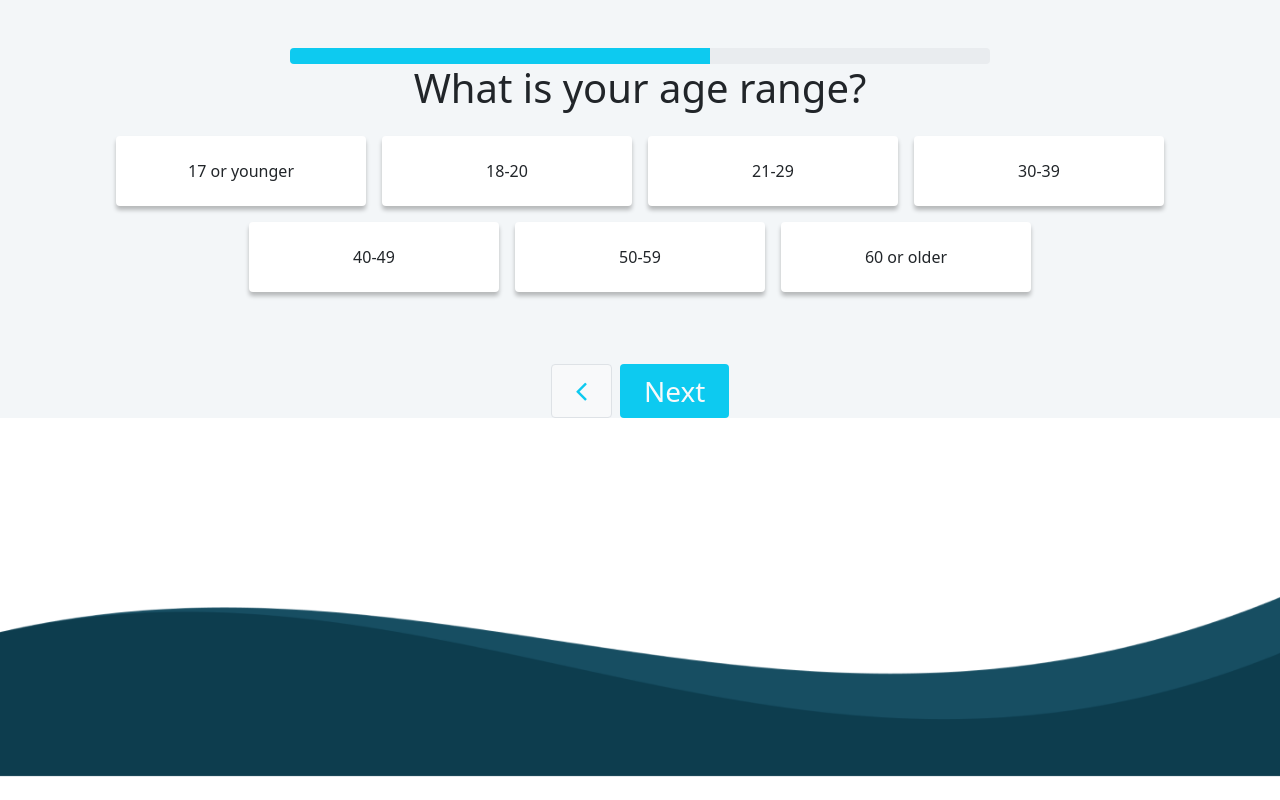
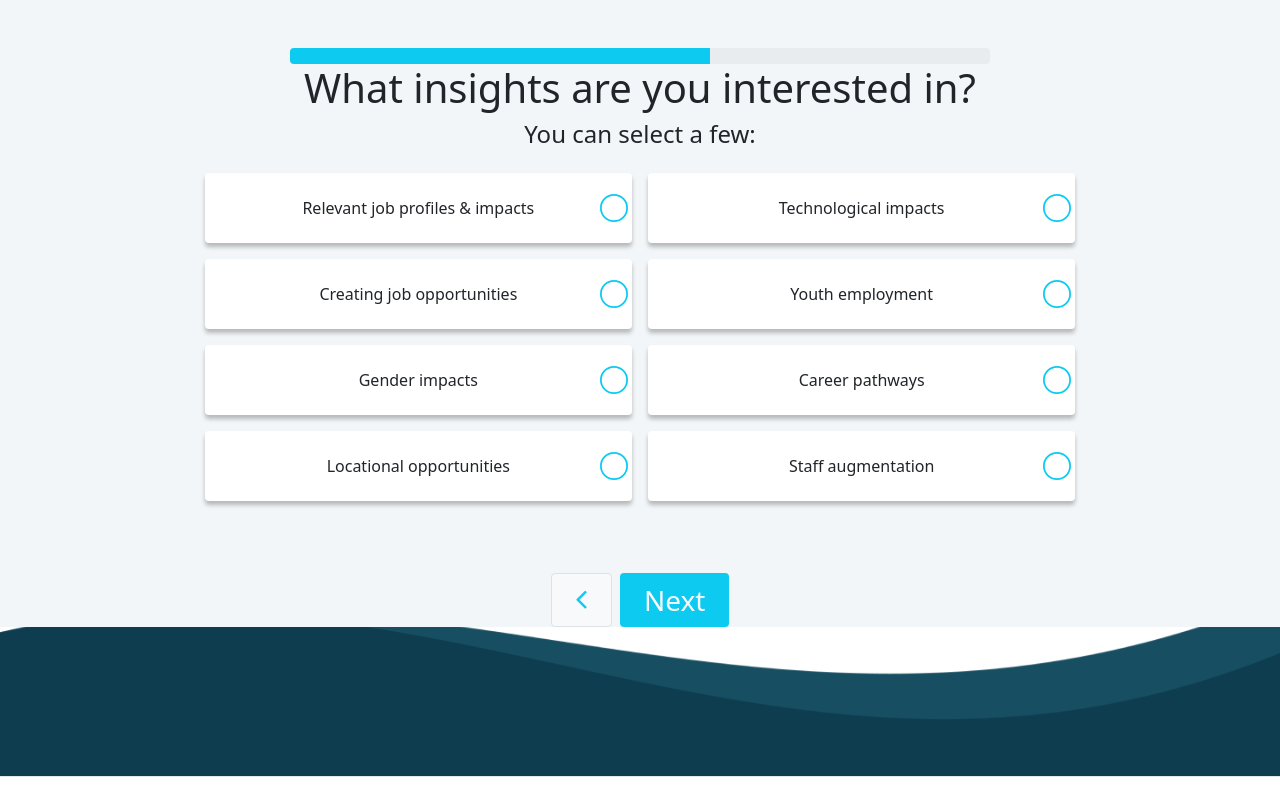
Before and after one commit to MoidulHasan/multi-step-survey-form-using-react, a React (Create React App) app: page / in a window 1280 px wide. Built offline with nearby package versions, Linux system fonts and the light colour scheme.

Commit message:
step5 added

```diff
--- /dev/null
+++ b/src/components/checkbox/checkbox.js
@@ -0,0 +1,24 @@
+import React from "react";
+// import { From } from "react-bootstrap";
+import './styles.css'
+import { BsFillCheckCircleFill, BsCircle } from "react-icons/bs";
+
+const Checkbox = (props) => {
+    let { name, value, lavel, selected } = props;
+    console.log(selected);
+
+    let select = selected.indexOf(value) === -1 ? false : true;
+
+    const icon = selected.indexOf(value) === -1 ? '<BsCircle className={`text-info fs-3 position-absolute end-0 m-1`} />' : '<BsFillCheckCircleFill className={`text-info fs-3 position-absolute end-0 m-1`} />'
+
+    // BsCircle
+
+    return (
+        <div className={`col-10 col-md-5  d-flex justify-content-center align-items-center text-center border-0`}>
+            <label for={value} className="option m-0 d-flex justify-content-center align-items-center p-2 m-0 w-100 m-2">{lavel} {select && <BsFillCheckCircleFill className={`text-info fs-3 position-absolute end-0 m-1`} />} {!select && <BsCircle className={`text-info fs-3 position-absolute end-0 m-1`} />} </label>
+            <input id={value} className={`checkbox-custom m-5`} type="checkbox" value={value} name={name} />
+        </div>
+    );
+};
+
+export default Checkbox;
--- /dev/null
+++ b/src/components/checkbox/styles.css
@@ -0,0 +1,30 @@
+.option {
+    height: 70px;
+    /* width: 300px; */
+    border-radius: 5px;
+    box-sizing: border-box;
+    position: absolute;
+    background: #FFFFFF;
+    mix-blend-mode: normal;
+    box-shadow: 0px 4px 4px rgba(0, 0, 0, 0.25);
+    border-radius: 4px;
+    position: relative;
+    cursor: pointer;
+}
+
+.selected {
+    position: absolute;
+    width: 10.35px;
+    height: 0px;
+    left: 478.07px;
+    top: 427.16px;
+
+    border: 3px solid #FFFFFF;
+    transform: rotate(-47.5deg);
+}
+
+
+.checkbox-custom {
+    opacity: 0;
+    position: absolute;
+}
--- /dev/null
+++ b/src/view/survey-form/step5/step5.js
@@ -0,0 +1,36 @@
+import React from "react";
+import Checkbox from "../../../components/checkbox/checkbox";
+
+const Step5 = (props) => {
+    const { handlechange, value } = props;
+
+    const options = [
+        'Relevant job profiles & impacts',
+        'Technological impacts',
+        'Creating job opportunities',
+        'Youth employment',
+        'Gender impacts',
+        'Career pathways',
+        'Locational opportunities',
+        'Staff augmentation'
+    ];
+
+    return (
+        <div>
+            <h1 className={`text-center`}>What insights are you interested in?</h1>
+            <h4 className={`text-center`}>You can select a few:</h4>
+            <div className={`container-fluid my-3`}>
+                <div className="d-flex flex-wrap align-items-center justify-content-center px-5 mx-md-5" onChange={handlechange}>
+                    {
+                        options.map((option) => (
+                            <Checkbox name="interest" value={option} lavel={option} selected={value} />
+                        ))
+                    }
+                </div>
+            </div>
+        </div >
+
+    );
+};
+
+export default Step5;
--- a/src/view/survey-form/survey-form.js
+++ b/src/view/survey-form/survey-form.js
@@ -12,6 +12,7 @@ import Step1 from "./step1/step1";
 import Step2 from "./step2/step2";
 import Step3 from "./step3/step3";
 import Step4 from "./step4/step4";
+import Step5 from "./step5/step5";
 
 import './styles.css';
 
@@ -22,12 +23,14 @@ const SurveyForm = () => {
     const [jobTitle, SetjobTitle] = useState('');
     const [gender, Setgender] = useState('');
     const [age, Setage] = useState('');
-
+    const [interest, Setinterest] = useState([]);
+    // console.log(interest);
 
     const onChangeValue = (event) => {
         // console.log(event.target.name);
         if (event.target.name === 'business-industry') {
             SetbusinessIndustry(event.target.value);
+            console.log(businessIndustry);
         }
         else if (event.target.name === 'job-title') {
             SetjobTitle(event.target.value);
@@ -38,6 +41,17 @@ const SurveyForm = () => {
         else if (event.target.name === 'age') {
             Setage(event.target.value);
         }
+        else if (event.target.name === 'interest') {
+            if (interest.indexOf(event.target.value) === -1) {
+                Setinterest([...interest, event.target.value]);
+            } else {
+                interest.splice(interest.indexOf(event.target.value), 1);
+                Setinterest([...interest]);
+                console.log(interest);
+            }
+
+        }
+
     }
 
     return (
@@ -47,7 +61,8 @@ const SurveyForm = () => {
             {/* <Step1 value={businessIndustry} handlechange={onChangeValue} /> */}
             {/* <Step2 value={jobTitle} handlechange={onChangeValue} /> */}
             {/* <Step3 value={gender} handlechange={onChangeValue} /> */}
-            <Step4 value={age} handlechange={onChangeValue} />
+            {/* <Step4 value={age} handlechange={onChangeValue} /> */}
+            <Step5 value={interest} handlechange={onChangeValue} />
 
             <PageNavigator page={3} />
             <Footer />
```
